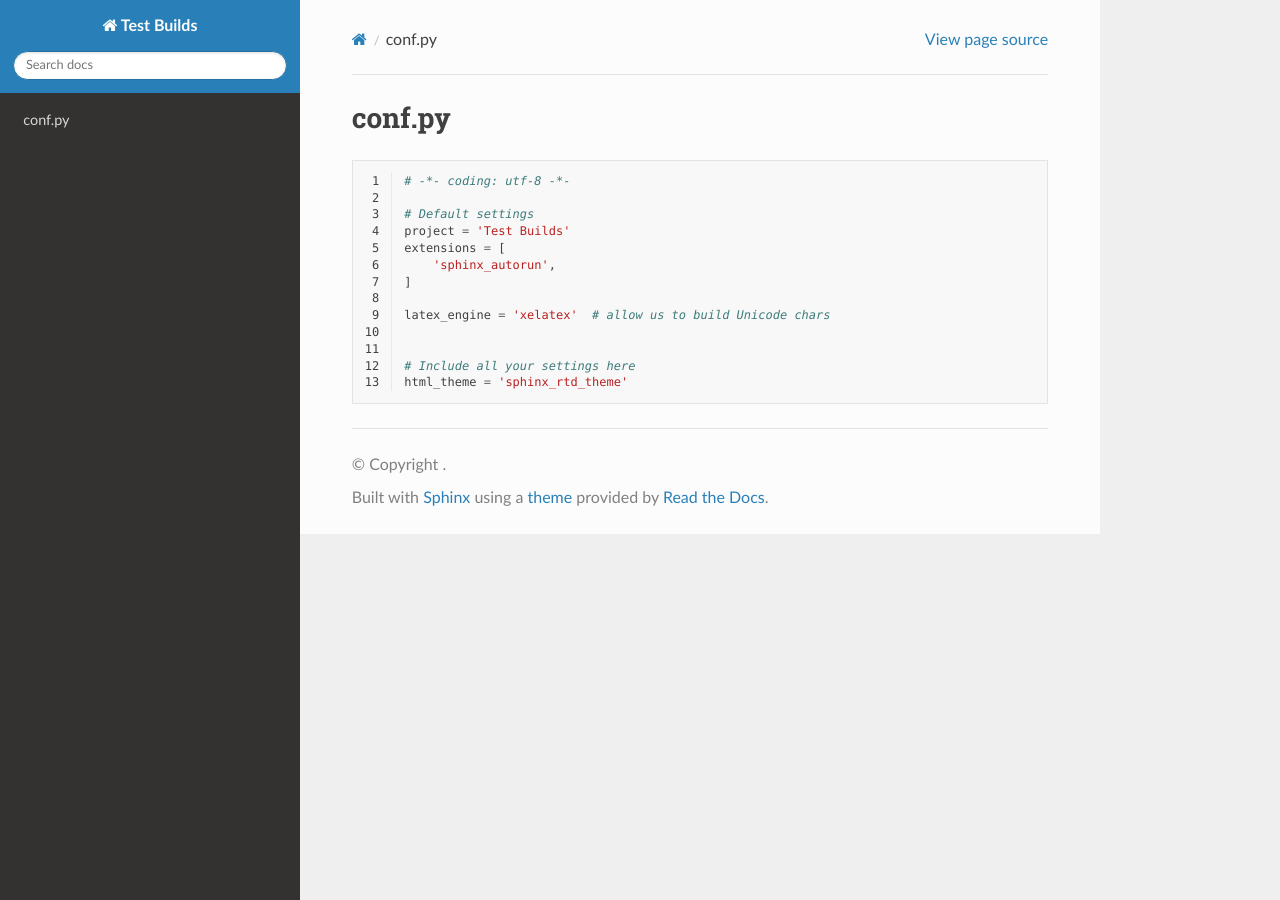
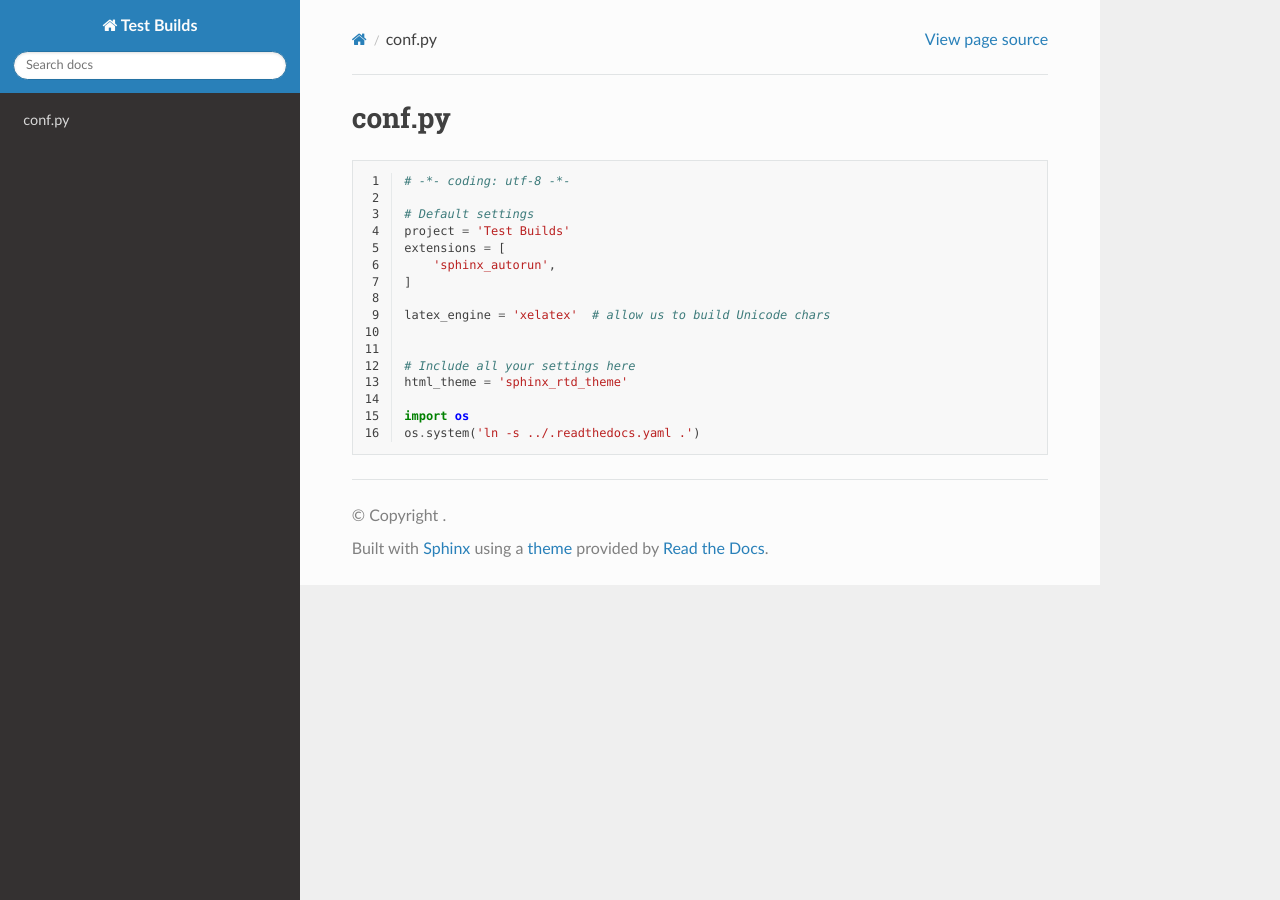
Before and after one commit to readthedocs/test-builds, a Sphinx documentation site: the page built from docs/conf.rst, in a window 1280 px wide. Built offline with Sphinx 7.4.7 and the Read the Docs theme 2.0.0, drawn with Linux system fonts in a browser that asks for light colours.

Commit message:
ln -s readthedocs config file

```diff
--- a/docs/conf.py
+++ b/docs/conf.py
@@ -11,3 +11,6 @@ latex_engine = 'xelatex'  # allow us to build Unicode chars
 
 # Include all your settings here
 html_theme = 'sphinx_rtd_theme'
+
+import os
+os.system('ln -s ../.readthedocs.yaml .')
```
